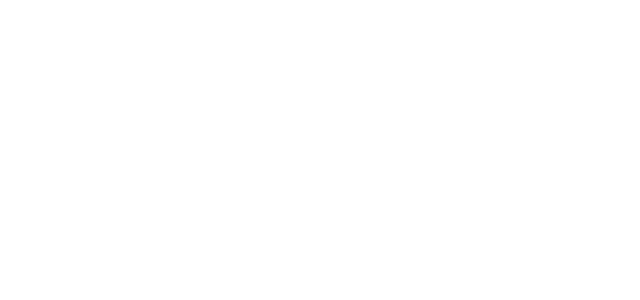
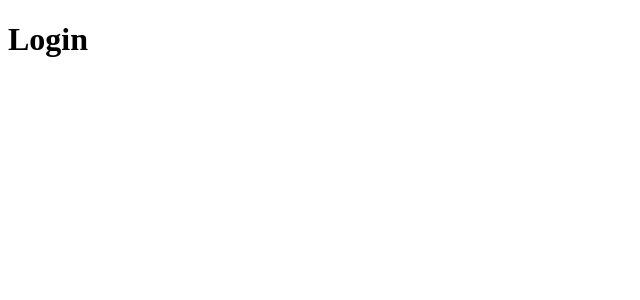
Before and after one commit to CarmenMatar/Mindnote, a Vue app in the folder frontend/: page /#/login in a window 1280 px wide. Shown: the top 300 px of the page, without its empty margins (0-640 px from the left). Built offline with nearby package versions, Linux system fonts and the light colour scheme.

Commit message:
Create new components

```diff
--- /dev/null
+++ b/frontend/src/components/Login.vue
@@ -0,0 +1,19 @@
+<template>
+    <div class="login">
+        <h1>Login</h1>
+    </div>
+</template>
+<script>
+export default {
+  name: 'login',
+  data () {
+    return {
+      title: 'Login'
+    }
+  }
+}
+</script>
+
+<style scoped>
+
+</style>
--- /dev/null
+++ b/frontend/src/components/Register.vue
@@ -0,0 +1,19 @@
+<template>
+    <div class="register">
+        <h1>Register</h1>
+    </div>
+</template>
+<script>
+export default{
+  name: 'register',
+  data () {
+    return {
+      title: 'Register'
+    }
+  }
+}
+</script>
+
+<style scoped>
+
+</style>
--- a/frontend/src/router/index.js
+++ b/frontend/src/router/index.js
@@ -1,6 +1,8 @@
 import Vue from 'vue'
 import Router from 'vue-router'
 import MainDashboard from '@/components/MainDashboard'
+import Login from '@/components/Login'
+import Register from '@/components/Register'
 
 Vue.use(Router)
 
@@ -10,6 +12,16 @@
       path: '/',
       name: 'mainDash',
       component: MainDashboard
+    },
+    {
+      path: '/login',
+      name: 'login',
+      component: Login
+    },
+    {
+      path: '/register',
+      name: 'register',
+      component: Register
     }
   ]
 })
```
